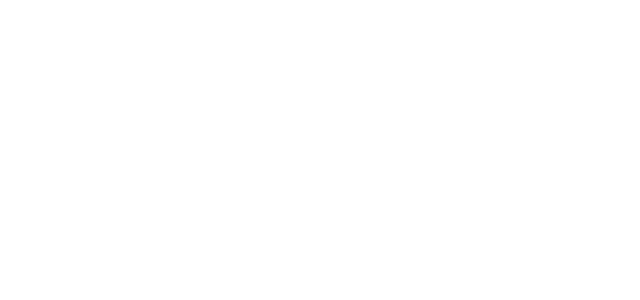
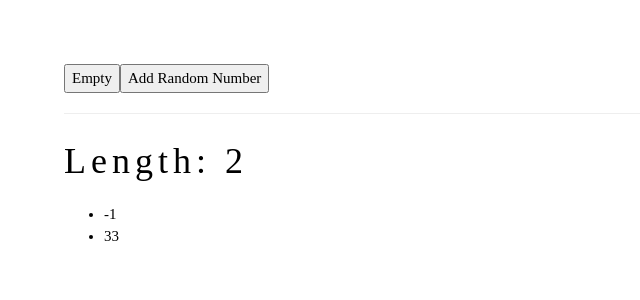
Before and after one commit to yakintech/bilge-adam-react-tutorial, a React (Create React App) app: page / in a window 1280 px wide. Shown: the top 300 px of the page, without its empty margins (0-640 px from the left). Built offline with nearby package versions, Linux system fonts and the light colour scheme.

Commit message:
state intro

```diff
--- a/src/App.js
+++ b/src/App.js
@@ -4,9 +4,11 @@
 import Products from "./props/Products"
 import UserDetail from "./props/UserDetail"
 import StateArraySample from "./state/StateArraySample"
+import StateArraySample2 from "./state/StateArraySample2"
 import StateBasicArraySample from "./state/StateBasicArraySample"
 import StateCssSample from "./state/StateCssSample"
 import StateCssSample2 from "./state/StateCssSample2"
+import StateCssSample3 from "./state/StateCssSample3"
 
 
 
@@ -57,7 +59,7 @@
 
 
   return (<>
-
+  <StateArraySample2/>
     {/* <Products />
     <Box width={300} height={300} color='red'></Box>
     <Box width={200} height={100} color='yellow'></Box>
--- /dev/null
+++ b/src/state/StateArraySample2.jsx
@@ -0,0 +1,29 @@
+import React, { useState } from 'react'
+
+function StateArraySample2() {
+
+    const [numbers, setnumbers] = useState([-1, 33])
+
+    const addRandom = () => {
+        const randomNumber = Math.floor(Math.random() * 1000)
+        let newNumbers = [...numbers, randomNumber]
+
+        setnumbers(newNumbers)
+
+    }
+
+    return (<>
+        <button onClick={() => setnumbers([])}>Empty</button>
+        <button onClick={addRandom}>Add Random Number</button>
+        <hr />
+        <h1>Length: {numbers.length}</h1>
+        <ul>
+            {
+                numbers.map(item => <li>{item}</li>)
+            }
+        </ul>
+    </>
+    )
+}
+
+export default StateArraySample2
--- /dev/null
+++ b/src/state/StateCssSample3.jsx
@@ -0,0 +1,37 @@
+import React, { useState } from 'react'
+
+function StateCssSample3() {
+
+    const [width, setwidth] = useState(200)
+    const [height, setheight] = useState(200)
+
+
+    const increase = () => {
+
+        if(width == 1000 && height == 1000){
+            setwidth(200)
+            setheight(200)
+        }
+        else{
+            setwidth(width + 100)
+            setheight(height + 100)
+        }
+
+
+
+    }
+
+
+    return (<>
+
+        <button onClick={() => increase()}>Increase Sizes</button>
+        <hr />
+
+        <div style={{ width: width, height: height, borderStyle: 'solid' }}>
+
+        </div>
+    </>
+    )
+}
+
+export default StateCssSample3
```
Also changed, not shown: spreadSytnax.html (added, +25 -0 lines).
